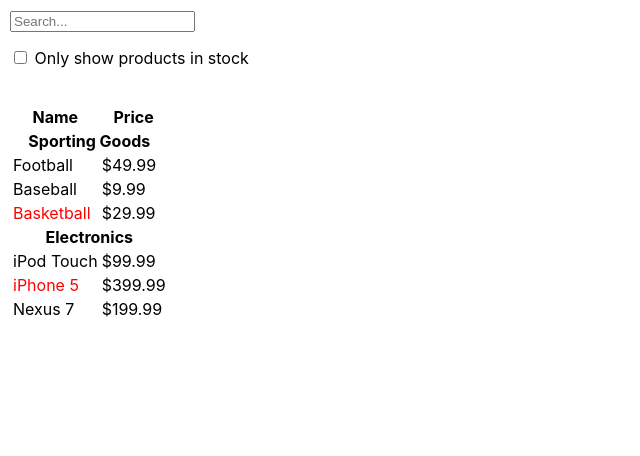
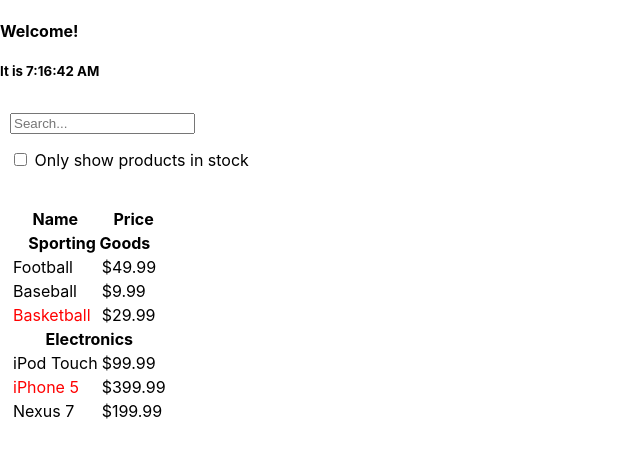
Before and after one commit to MrcRjs/upgrade-react-skills, a React (Create React App) app: page / in a window 1280 px wide. Shown: the top 456 px of the page, without its empty margins (0-640 px from the left). Built offline with nearby package versions, Linux system fonts and the light colour scheme.

Commit message:
Using useEffect hook to handle componentDidMount and willUnmount lifecycle

```diff
--- a/src/App.js
+++ b/src/App.js
@@ -1,4 +1,4 @@
-import React, {useContext, useState} from 'react'
+import React, {useContext, useEffect, useState} from 'react'
 import './App.css'
 
 const AppContext = React.createContext(undefined, undefined);
@@ -102,7 +102,29 @@
 
 const SearchBar = () => {
     const context = useContext(AppContext);
+    const [theTime, setTheTime] = useState(new Date());
+
+    useEffect(() => {
+        // component did mount
+        const ticker = setInterval(() => seizeTheTime(), 1000);
+
+        // component will unmount
+        return function cleanup() {
+            clearInterval(ticker)
+        };
+    });
+
+    const seizeTheTime = () => {
+        setTheTime(new Date());
+    };
+
     return (
+        <React.Fragment>
+            <div className={"theThinkingClock"}>
+                <h4>Welcome!</h4>
+                <h5>It
+                    is {theTime !== undefined && theTime !== null ? theTime.toLocaleTimeString() : ' time to go!'}</h5>
+            </div>
             <form>
                 <input
                     type="text"
@@ -120,6 +142,7 @@
                     Only show products in stock
                 </p>
             </form>
+        </React.Fragment>
     )
 };
 
```
Lines whose indentation alone changed are shown as unchanged.
